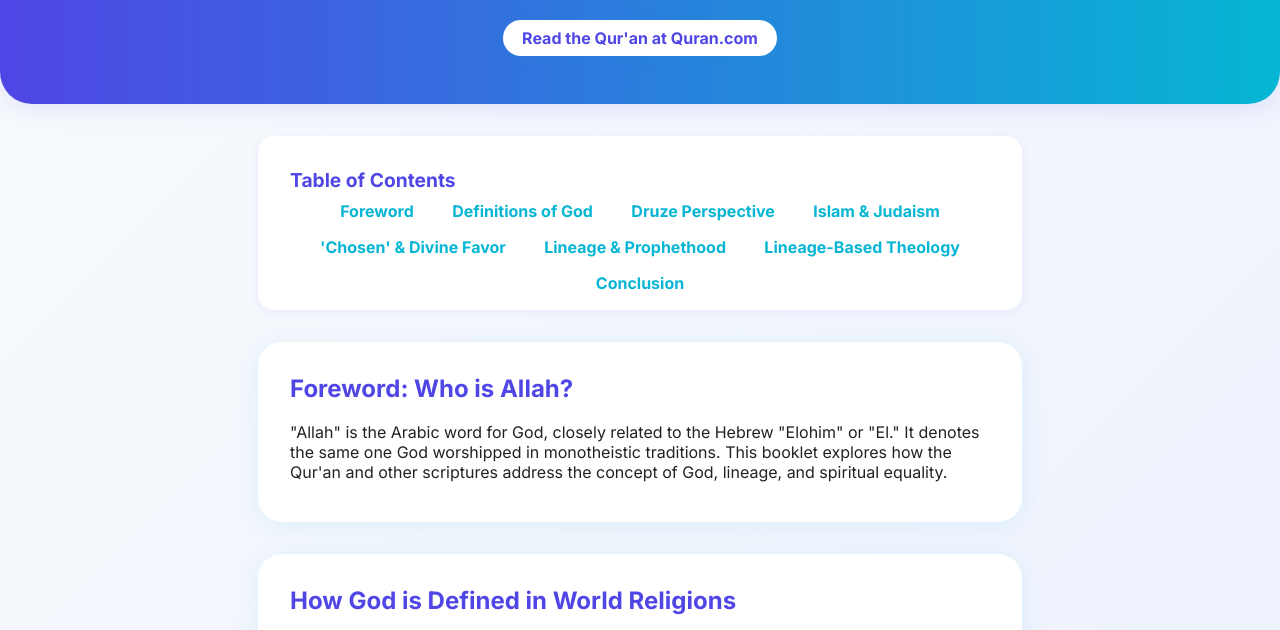
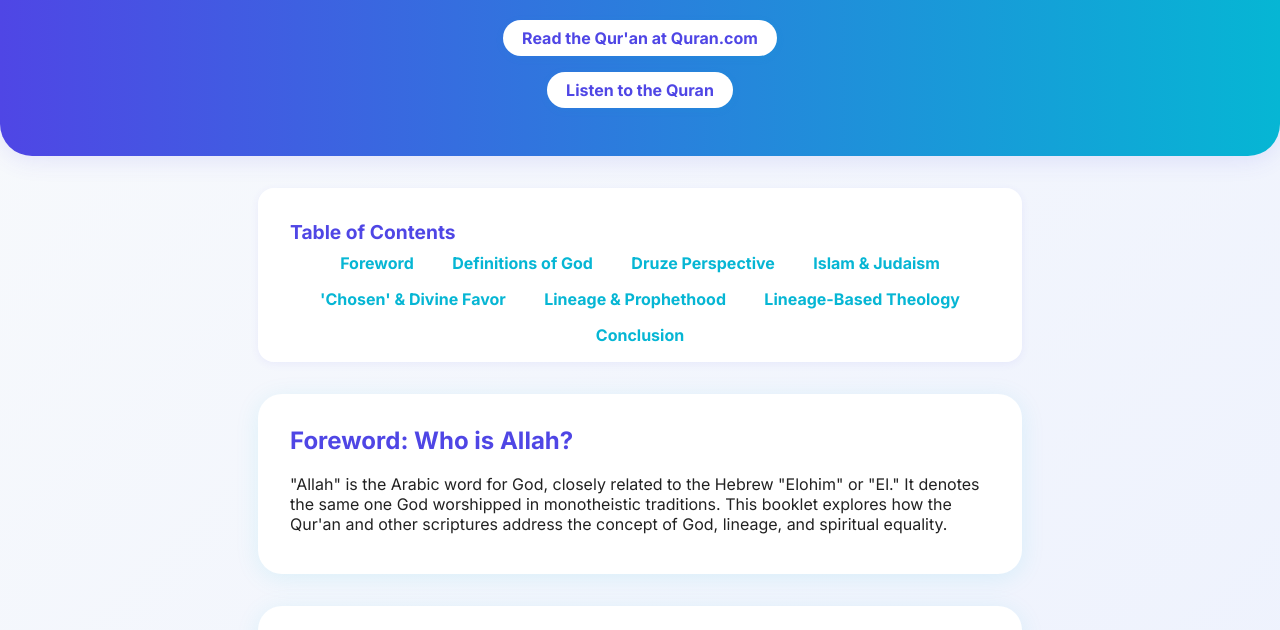
Before and after one commit to eah075487/Lineage-in-Religon, a plain HTML site: page index.html in a window 1280 px wide. Shown: the part 170-800 px from the top of the page. Drawn offline with Linux system fonts and the light colour scheme.

Commit message:
Add 'Listen to the Quran' YouTube link under Quran.com button

```diff
--- a/index.html
+++ b/index.html
@@ -173,6 +173,15 @@
        ">
        Read the Qur'an at Quran.com
     </a>
+    <br>
+    <a class="quran-link" href="https://www.youtube.com/watch?v=gvql3HyptZg"
+       onclick="
+         var win = window.open('https://www.youtube.com/watch?v=gvql3HyptZg', 'quranlisten', 'width=900,height=700,scrollbars=yes,resizable=yes');
+         if (!win) { window.location.href='https://www.youtube.com/watch?v=gvql3HyptZg'; }
+         return false;
+       ">
+       Listen to the Quran
+    </a>
   </div>
   <nav class="toc">
     <h2>Table of Contents</h2>
```
